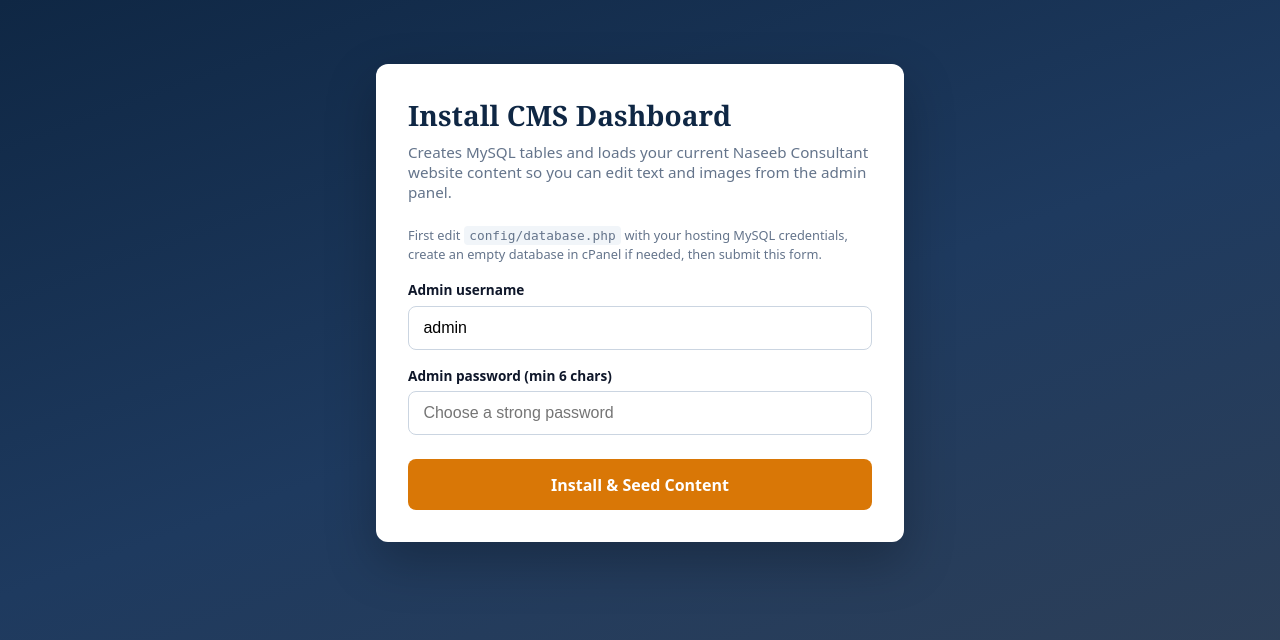
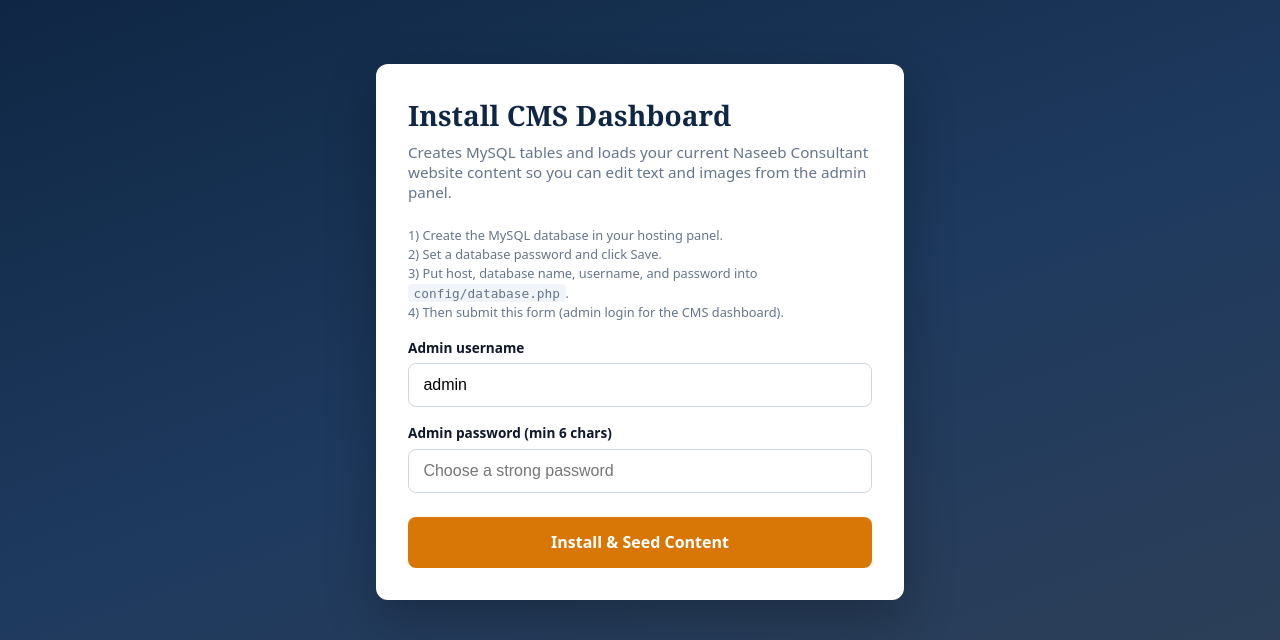
Before and after one commit to Taimoor1122334/naseeb-consultant, a PHP site: page /install.php in a window 1280 px wide. Shown: the top 640 px of the page. Run offline with PHP 8.4, Linux system fonts and the light colour scheme.

Commit message:
Fix CMS install for StackCP shared MySQL hosting
Connect to the pre-created database instead of CREATE DATABASE,
prefill StackCP host/db credentials, and require a real DB password
in config before install can run.

Co-authored-by: Taimoor Irshad <Taimoor1122334@users.noreply.github.com>

```diff
--- a/config/database.php
+++ b/config/database.php
@@ -1,12 +1,14 @@
 <?php
 /**
  * Database configuration — update these values for your hosting.
- * In cPanel: MySQL Databases → create DB + user → paste credentials here.
+ *
+ * StackCP / 20i: use the Server hostname shown in Manage MySQL Databases
+ * (not "localhost"), and set a DB password there first.
  */
 return [
-    'host'     => 'localhost',
-    'name'     => 'naseeb_cms',      // your MySQL database name
-    'user'     => 'root',            // your MySQL username
-    'pass'     => '',                // your MySQL password
+    'host'     => 'sdb-68.hosting.stackcp.net',
+    'name'     => 'naseeb_cms-353034398fd6',  // database name
+    'user'     => 'naseeb_cms-353034398fd6',  // database username (same on StackCP)
+    'pass'     => 'CHANGE_THIS_PASSWORD',    // set password in hosting panel, then paste here
     'charset'  => 'utf8mb4',
 ];
--- a/install.php
+++ b/install.php
@@ -11,12 +11,35 @@ $messages = [];
 $errors = [];
 $done = false;
 
-function install_pdo_server(array $config): PDO
+/**
+ * Connect to the existing MySQL database.
+ * Shared hosts (StackCP/cPanel) already create the DB in the panel —
+ * PHP usually cannot CREATE DATABASE there.
+ */
+function install_pdo(array $config): PDO
 {
-    $dsn = sprintf('mysql:host=%s;charset=%s', $config['host'], $config['charset'] ?? 'utf8mb4');
-    return new PDO($dsn, $config['user'], $config['pass'], [
-        PDO::ATTR_ERRMODE => PDO::ERRMODE_EXCEPTION,
-    ]);
+    if (($config['pass'] ?? '') === '' || ($config['pass'] ?? '') === 'CHANGE_THIS_PASSWORD') {
+        throw new RuntimeException(
+            'Set your MySQL password in the hosting panel first, then put the same password in config/database.php (replace CHANGE_THIS_PASSWORD).'
+        );
+    }
+
+    $dsn = sprintf(
+        'mysql:host=%s;dbname=%s;charset=%s',
+        $config['host'],
+        $config['name'],
+        $config['charset'] ?? 'utf8mb4'
+    );
+
+    try {
+        return new PDO($dsn, $config['user'], $config['pass'], [
+            PDO::ATTR_ERRMODE => PDO::ERRMODE_EXCEPTION,
+        ]);
+    } catch (PDOException $e) {
+        $hint = ' Check config/database.php: host should be your Server name (e.g. sdb-68.hosting.stackcp.net), '
+            . 'name and user should match the Database/Username, and pass must be the password you saved in the panel.';
+        throw new RuntimeException('Could not connect to MySQL: ' . $e->getMessage() . $hint);
+    }
 }
 
 if ($_SERVER['REQUEST_METHOD'] === 'POST') {
@@ -28,10 +51,8 @@ if ($_SERVER['REQUEST_METHOD'] === 'POST') {
             throw new RuntimeException('Admin username required and password must be at least 6 characters.');
         }
 
-        $pdo = install_pdo_server($config);
-        $dbName = str_replace('`', '``', $config['name']);
-        $pdo->exec("CREATE DATABASE IF NOT EXISTS `{$dbName}` CHARACTER SET utf8mb4 COLLATE utf8mb4_unicode_ci");
-        $pdo->exec("USE `{$dbName}`");
+        // Use the database you already created in the hosting panel
+        $pdo = install_pdo($config);
 
         $schema = file_get_contents(__DIR__ . '/sql/schema.sql');
         $pdo->exec($schema);
@@ -245,7 +266,10 @@ if ($_SERVER['REQUEST_METHOD'] === 'POST') {
         <?php endforeach; ?>
 
         <?php if (!$done): ?>
-            <p class="hint">First edit <code>config/database.php</code> with your hosting MySQL credentials, create an empty database in cPanel if needed, then submit this form.</p>
+            <p class="hint">1) Create the MySQL database in your hosting panel.<br>
+            2) Set a database password and click Save.<br>
+            3) Put host, database name, username, and password into <code>config/database.php</code>.<br>
+            4) Then submit this form (admin login for the CMS dashboard).</p>
             <form method="post">
                 <label for="admin_username">Admin username</label>
                 <input id="admin_username" name="admin_username" value="admin" required>
```
Also changed, not shown: CMS_SETUP.md (+10 -10 lines).
